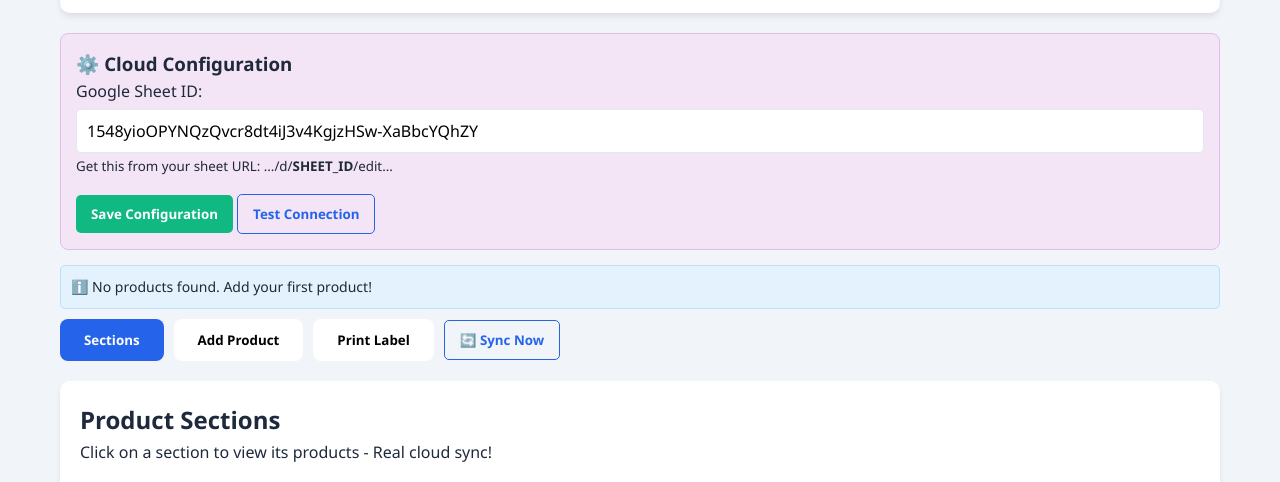
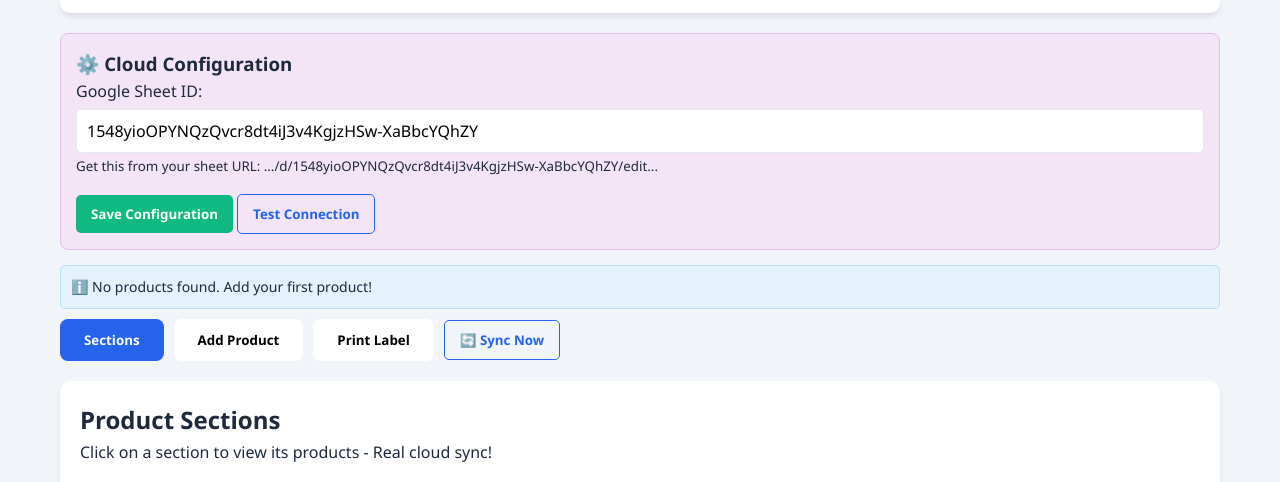
Before and after one commit to Varindersana/label-printer, a website: page index.html in a window 1280 px wide. Shown: the part 108-590 px from the top of the page. Drawn offline with Linux system fonts and the light colour scheme.

Commit message:
Update index.html

```diff
--- a/index.html
+++ b/index.html
@@ -381,7 +381,7 @@
             <div class="form-group">
                 <label for="sheetIdInput">Google Sheet ID:</label>
                 <input type="text" id="sheetIdInput" placeholder="Paste your Google Sheet ID here" value="1548yioOPYNQzQvcr8dt4iJ3v4KgjzHSw-XaBbcYQhZY">
-                <small>Get this from your sheet URL: .../d/<strong>SHEET_ID</strong>/edit...</small>
+                <small>Get this from your sheet URL: .../d/1548yioOPYNQzQvcr8dt4iJ3v4KgjzHSw-XaBbcYQhZY/edit...</small>
             </div>
             <button class="btn btn-success" id="saveSheetId">Save Configuration</button>
             <button class="btn btn-outline" id="testConnection">Test Connection</button>
```
